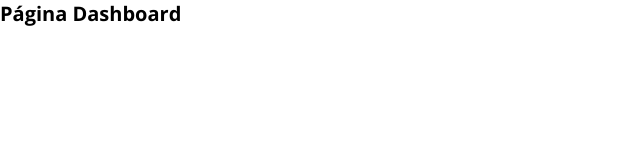
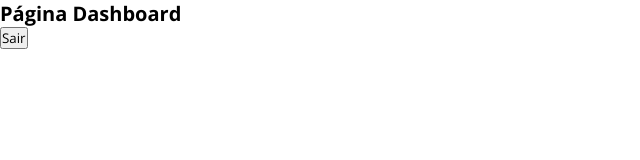
Before and after one commit to gbmouraa/gm_sistema_de_chamados, a React (Create React App) app: page /dashboard in a window 1280 px wide. Shown: the top 160 px of the page, without its empty margins (0-640 px from the left). Built offline with nearby package versions, Linux system fonts and the light colour scheme.

Commit message:
feat: add logOut

```diff
--- a/src/contexts/auth.jsx
+++ b/src/contexts/auth.jsx
@@ -1,5 +1,5 @@
 import { useState, createContext } from "react";
-import { createUserWithEmailAndPassword } from "firebase/auth";
+import { createUserWithEmailAndPassword, signOut } from "firebase/auth";
 import { auth, db } from "../services/firebaseConection";
 import { doc, setDoc } from "firebase/firestore";
 import { useNavigate } from "react-router-dom";
@@ -47,8 +47,15 @@ function AuthProvider({ children }) {
     localStorage.setItem("@tickets", JSON.stringify(user));
   }
 
+  async function logOut() {
+    await signOut(auth);
+    localStorage.removeItem("@tickets");
+    setUser(null);
+    navigate("/");
+  }
+
   return (
-    <AuthContext.Provider value={{ loadingAuth, signUp }}>
+    <AuthContext.Provider value={{ loadingAuth, signUp, logOut }}>
       {children}
     </AuthContext.Provider>
   );
--- a/src/pages/Dashboard/index.jsx
+++ b/src/pages/Dashboard/index.jsx
@@ -1,7 +1,13 @@
+import { AuthContext } from "../../contexts/auth";
+import { useContext } from "react";
+
 function Dashboard() {
+  const { logOut } = useContext(AuthContext);
+
   return (
     <div>
       <h1>Página Dashboard</h1>
+      <button onClick={logOut}>Sair</button>
     </div>
   );
 }
```
